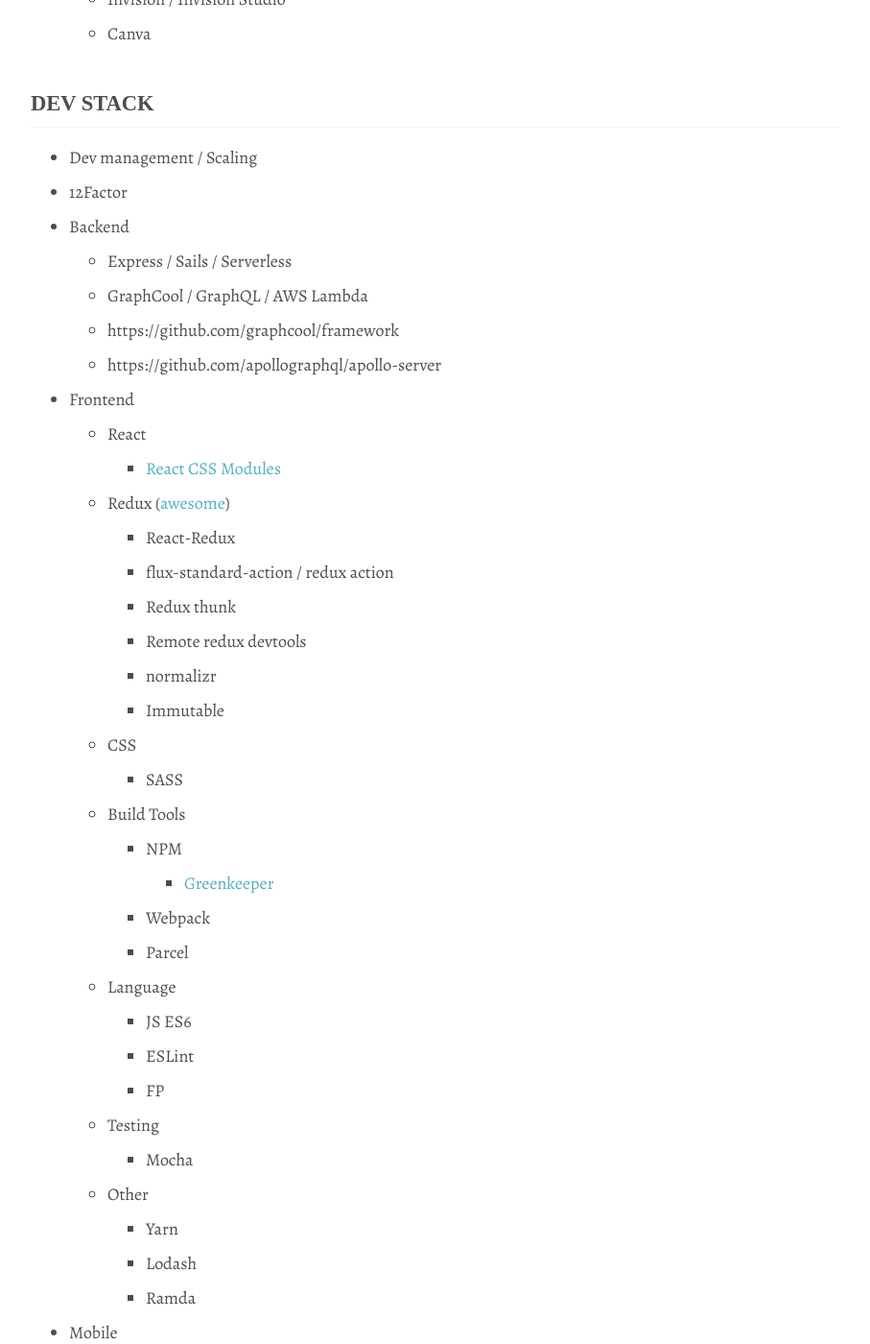
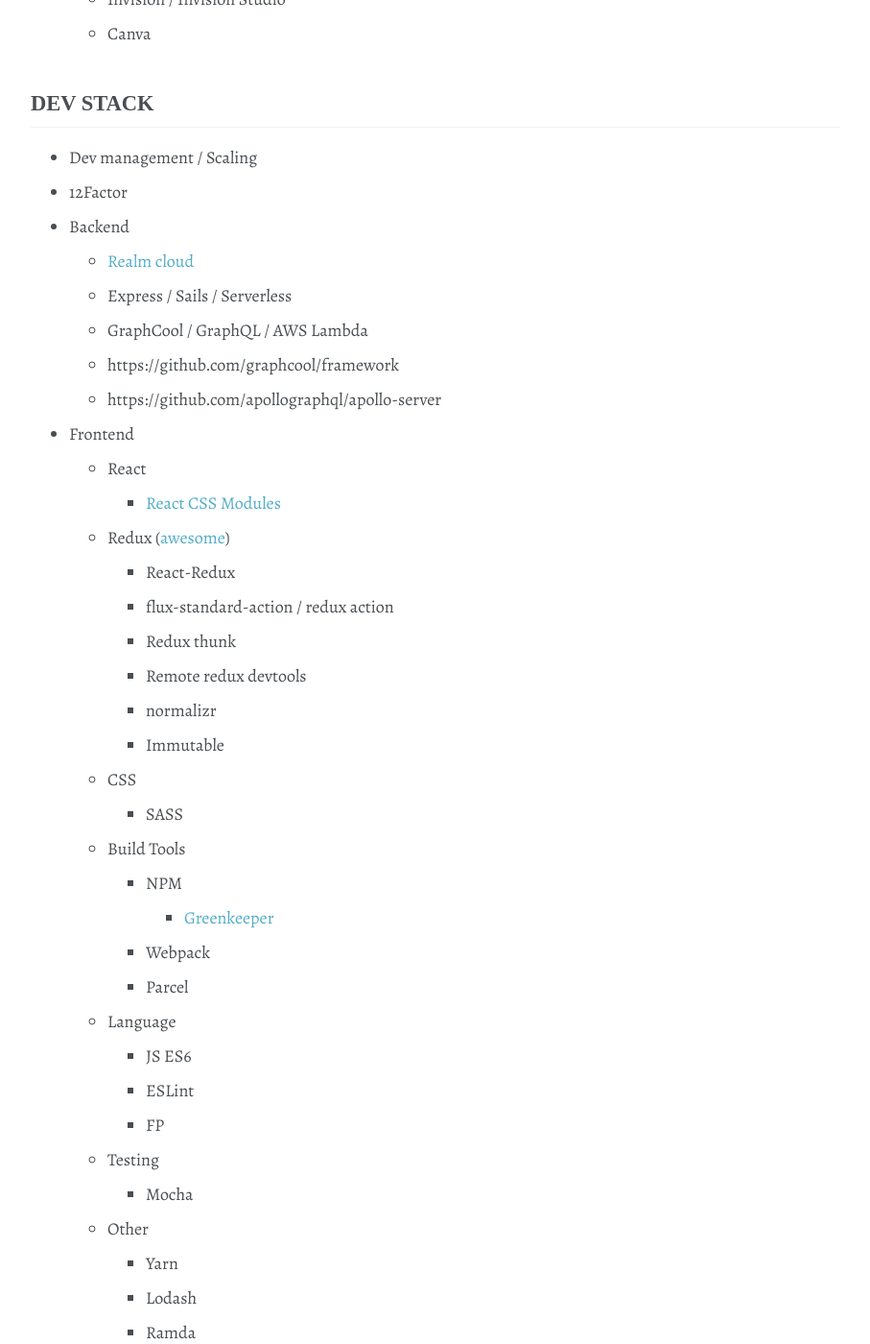
Before and after one commit to shanemileham/levelupmylife, a Jekyll site: the page built from _content/tech/stack.md, in a window 1280 px wide and 1400 px high, scrolled down 1216 px. Shown: the whole window at 96% size, without its empty margins (86-993 px from the left). Built offline with Jekyll 4.4.1, drawn with Linux system fonts in a browser that asks for light colours; some web fonts are replaced; comment, search, counter and statistics services are not loaded.

Commit message:
Added Realm DB

```diff
--- a/_content/tech/stack.md
+++ b/_content/tech/stack.md
@@ -41,6 +41,7 @@ Stack and Learning
 - Dev management / Scaling
 - 12Factor
 - Backend
+  - [Realm cloud](https://realm.io/pricing)
   - Express / Sails / Serverless
   - GraphCool / GraphQL / AWS Lambda
   - https://github.com/graphcool/framework
@@ -74,6 +75,7 @@ Stack and Learning
     - Ramda
 - Mobile
   - React Native
+  - Realm
   - Firebase
   - Fabric
 
```
